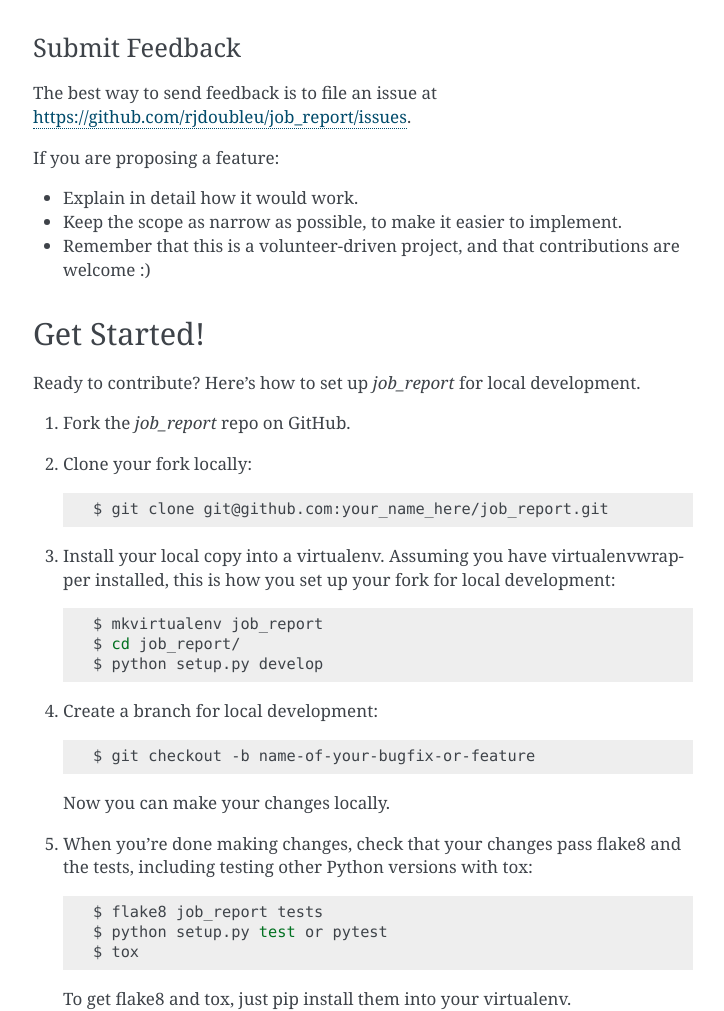
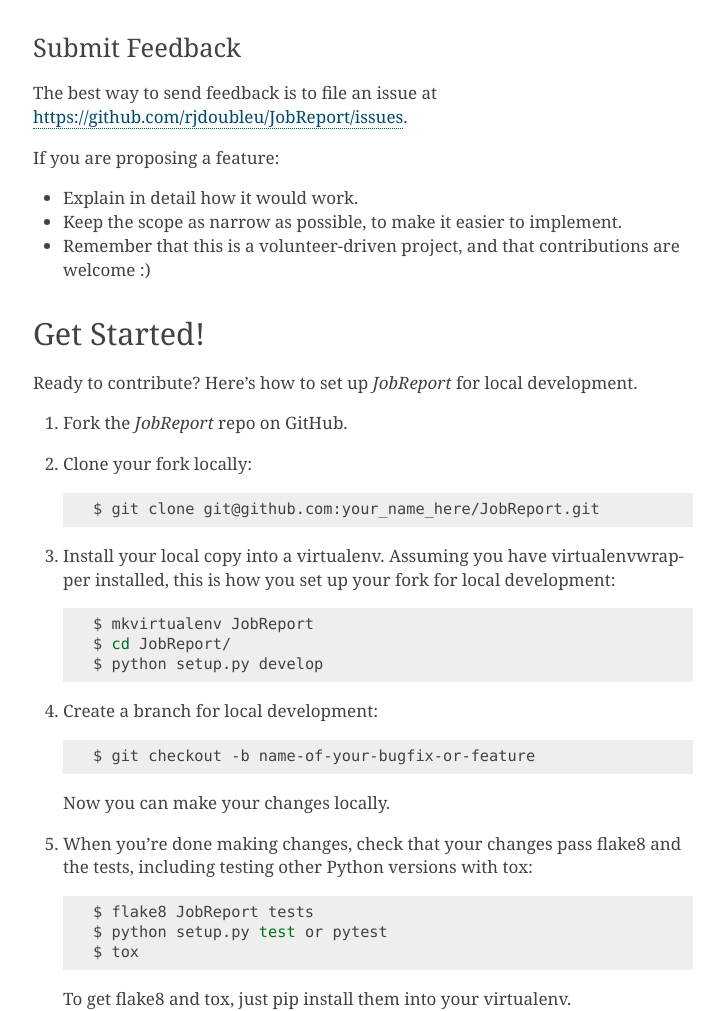
Before and after one commit to cmace2/JobReport, a Sphinx documentation site: the page built from docs/contributing.rst, in a window 1280 px wide and 1400 px high, scrolled down 752 px. Shown: the part 155-1166 px from the top of the window, without its empty margins (387-1111 px from the left). Built offline with Sphinx 7.4.7, drawn with Linux system fonts in a browser that asks for light colours; pages that are not in the unit, such as notebooks, are missing from menus; the version number is read from the project's files by our own code; some of the changed text lies outside the part shown.

Commit message:
more name updates

```diff
--- a/CONTRIBUTING.rst
+++ b/CONTRIBUTING.rst
@@ -15,7 +15,7 @@ Types of Contributions
 Report Bugs
 ~~~~~~~~~~~
 
-Report bugs at https://github.com/rjdoubleu/job_report/issues.
+Report bugs at https://github.com/rjdoubleu/JobReport/issues.
 
 If you are reporting a bug, please include:
 
@@ -45,7 +45,7 @@ articles, and such.
 Submit Feedback
 ~~~~~~~~~~~~~~~
 
-The best way to send feedback is to file an issue at https://github.com/rjdoubleu/job_report/issues.
+The best way to send feedback is to file an issue at https://github.com/rjdoubleu/JobReport/issues.
 
 If you are proposing a feature:
 
@@ -57,17 +57,17 @@ If you are proposing a feature:
 Get Started!
 ------------
 
-Ready to contribute? Here's how to set up `job_report` for local development.
+Ready to contribute? Here's how to set up `JobReport` for local development.
 
-1. Fork the `job_report` repo on GitHub.
+1. Fork the `JobReport` repo on GitHub.
 2. Clone your fork locally::
 
-    $ git clone git@github.com:your_name_here/job_report.git
+    $ git clone git@github.com:your_name_here/JobReport.git
 
 3. Install your local copy into a virtualenv. Assuming you have virtualenvwrapper installed, this is how you set up your fork for local development::
 
-    $ mkvirtualenv job_report
-    $ cd job_report/
+    $ mkvirtualenv JobReport
+    $ cd JobReport/
     $ python setup.py develop
 
 4. Create a branch for local development::
@@ -79,7 +79,7 @@ Ready to contribute? Here's how to set up `job_report` for local development.
 5. When you're done making changes, check that your changes pass flake8 and the
    tests, including testing other Python versions with tox::
 
-    $ flake8 job_report tests
+    $ flake8 JobReport tests
     $ python setup.py test or pytest
     $ tox
 
@@ -103,7 +103,7 @@ Before you submit a pull request, check that it meets these guidelines:
    your new functionality into a function with a docstring, and add the
    feature to the list in README.rst.
 3. The pull request should work for Python 3.5, 3.6, 3.7 and 3.8, and for PyPy. Check
-   https://travis-ci.com/rjdoubleu/job_report/pull_requests
+   https://travis-ci.com/rjdoubleu/JobReport/pull_requests
    and make sure that the tests pass for all supported Python versions.
 
 Tips
@@ -112,7 +112,7 @@ Tips
 To run a subset of tests::
 
 
-    $ python -m unittest tests.test_job_report
+    $ python -m unittest tests.test_JobReport
 
 Deploying
 ---------
--- a/docs/conf.py
+++ b/docs/conf.py
@@ -1,6 +1,6 @@
 #!/usr/bin/env python
 #
-# job_report documentation build configuration file, created by
+# JobReport documentation build configuration file, created by
 # sphinx-quickstart on Fri Jun  9 13:47:02 2017.
 #
 # This file is execfile()d with the current directory set to its
@@ -21,7 +21,7 @@ import os
 import sys
 sys.path.insert(0, os.path.abspath('..'))
 
-import job_report
+import JobReport
 
 # -- General configuration ---------------------------------------------
 
@@ -55,9 +55,9 @@ author = "Ryan James Walden"
 # the built documents.
 #
 # The short X.Y version.
-version = job_report.__version__
+version = JobReport.__version__
 # The full version, including alpha/beta/rc tags.
-release = job_report.__version__
+release = JobReport.__version__
 
 # The language for content autogenerated by Sphinx. Refer to documentation
 # for a list of supported languages.
@@ -100,7 +100,7 @@ html_static_path = ['_static']
 # -- Options for HTMLHelp output ---------------------------------------
 
 # Output file base name for HTML help builder.
-htmlhelp_basename = 'job_reportdoc'
+htmlhelp_basename = 'JobReportdoc'
 
 
 # -- Options for LaTeX output ------------------------------------------
@@ -127,7 +127,7 @@ latex_elements = {
 # (source start file, target name, title, author, documentclass
 # [howto, manual, or own class]).
 latex_documents = [
-    (master_doc, 'job_report.tex',
+    (master_doc, 'JobReport.tex',
      'Job Report Documentation',
      'Ryan James Walden', 'manual'),
 ]
@@ -138,7 +138,7 @@ latex_documents = [
 # One entry per manual page. List of tuples
 # (source start file, name, description, authors, manual section).
 man_pages = [
-    (master_doc, 'job_report',
+    (master_doc, 'JobReport',
      'Job Report Documentation',
      [author], 1)
 ]
@@ -150,10 +150,10 @@ man_pages = [
 # (source start file, target name, title, author,
 #  dir menu entry, description, category)
 texinfo_documents = [
-    (master_doc, 'job_report',
+    (master_doc, 'JobReport',
      'Job Report Documentation',
      author,
-     'job_report',
+     'JobReport',
      'One line description of project.',
      'Miscellaneous'),
 ]
--- a/docs/usage.rst
+++ b/docs/usage.rst
@@ -4,4 +4,4 @@ Usage
 
 To use Job Report in a project::
 
-    import job_report
+    import JobReport
```
Also changed, not shown: README.rst (+4 -4 lines), docs/installation.rst (+5 -5 lines), 4 other files.
